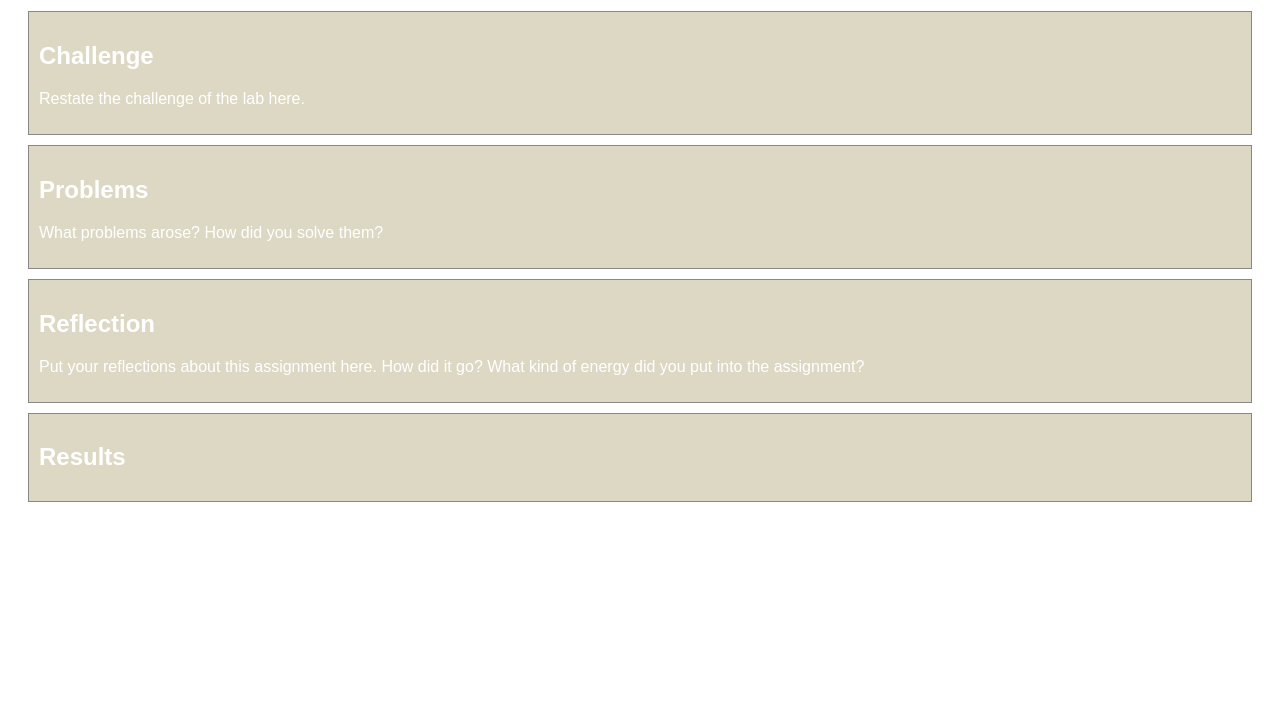
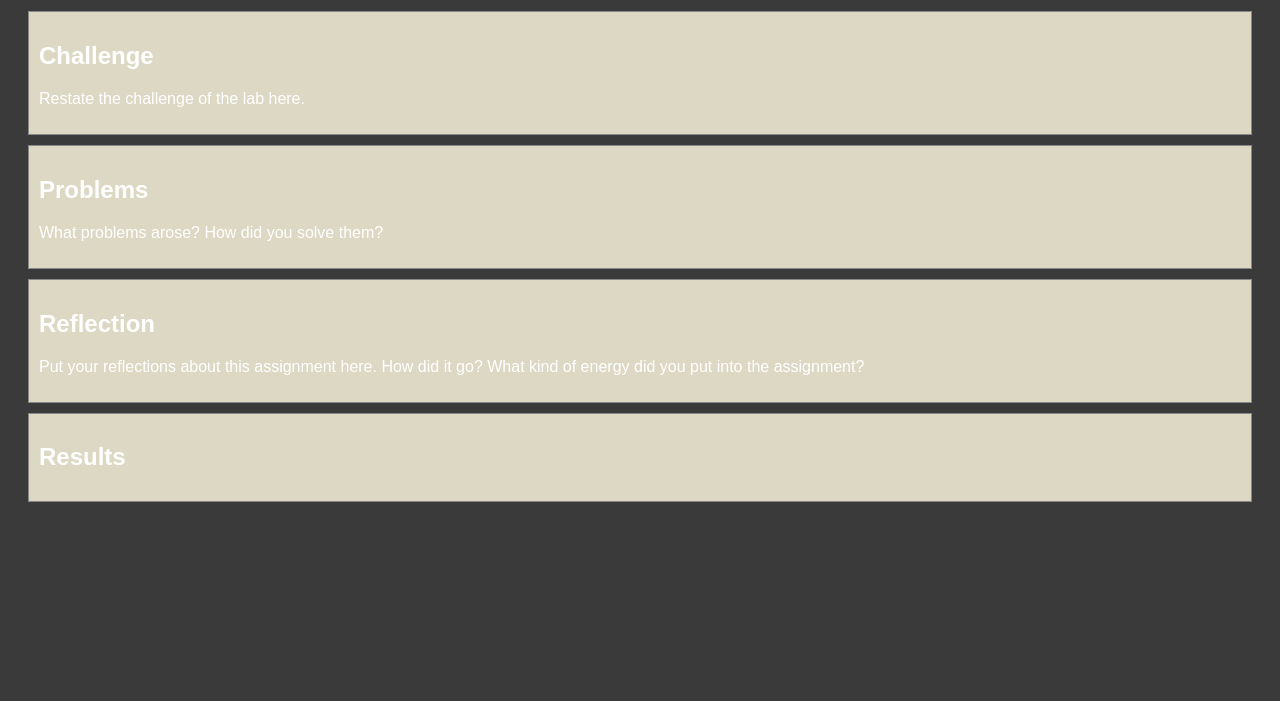
Before and after one commit to Fryles/art101, a plain HTML site: page lab1/index.html in a window 1280 px wide. Shown: the part 99-800 px from the top of the page. Drawn offline with nearby package versions, Linux system fonts and the light colour scheme.

Commit message:
changed background and added particles js credit

```diff
--- a/css/site.css
+++ b/css/site.css
@@ -1,6 +1,7 @@
 body {
+	font-family: "Dosis", sans-serif;
+	background-color: #3a3a3a;
 	color: #fff;
-	font-family: "Dosis", sans-serif;
 }
 
 .centered {
```
Also changed, not shown: js/site.js (+6 -2 lines).
